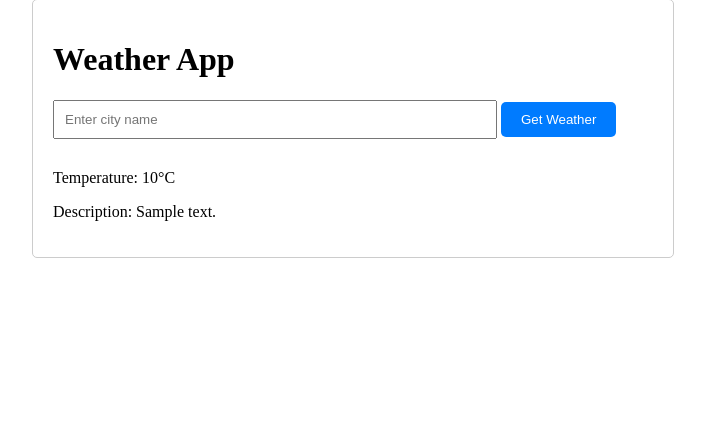
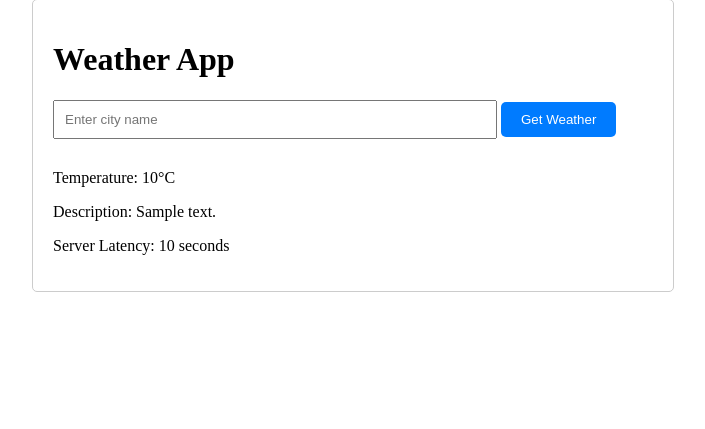
Before and after one commit to sidj5/weather_app, a Flask app: template templates/index.html in a window 1280 px wide. Shown: the part 51-480 px from the top of the page, without its empty margins (287-992 px from the left). Run offline with Flask 3, Linux system fonts and the light colour scheme; the template is opened without the code that fills it: most values are stand-ins (such as "Sample title", 1, 10 or a date in 2020).

Commit message:
added server latency display functionality

```diff
--- a/app.py
+++ b/app.py
@@ -1,5 +1,6 @@
 from flask import Flask, render_template, request, jsonify
 import requests
+import time
 
 app = Flask(__name__, template_folder="templates", static_folder="static")
 
@@ -13,6 +14,8 @@ def index():
 
 @app.route("/weather", methods=["POST"])
 def weather():
+    start_time = time.time()
+
     city = request.form["city"]
     params = {
         "q": city,
@@ -22,16 +25,20 @@ def weather():
     response = requests.get(API_URL, params=params)
     data = response.json()
 
+    # Calculate server latency
+    server_latency = time.time() - start_time  # Calculate the server processing time
+
     # Check if the response contains the expected data structure
     if "main" in data and "temp" in data["main"] and "weather" in data and len(data["weather"]) > 0 and "description" in data["weather"][0]:
         weather_info = {
             "temperature": data["main"]["temp"],
-            "description": data["weather"][0]["description"]
+            "description": data["weather"][0]["description"],
+            "server_latency": server_latency  # Include server latency in the response
         }
         return render_template("index.html", weather=weather_info)
     else:
         error_message = "Failed to retrieve weather information for the specified city."
-        return render_template("index.html", error=error_message)
+        return render_template("index.html", error=error_message, server_latency=server_latency)
 
 if __name__ == "__main__":
     app.run(host="0.0.0.0", port=5000, debug=True)
--- a/templates/index.html
+++ b/templates/index.html
@@ -17,6 +17,11 @@
             {% if weather %}
                 <p>Temperature: {{ weather['temperature'] }}°C</p>
                 <p>Description: {{ weather['description'] }}</p>
+                <p>Server Latency: {{ weather['server_latency'] }} seconds</p>
+            {% endif %}
+            {% if error %}
+                <p>{{ error }}</p>
+                <p>Server Latency: {{ server_latency }} seconds</p>
             {% endif %}
         </div>
     </div>
```
